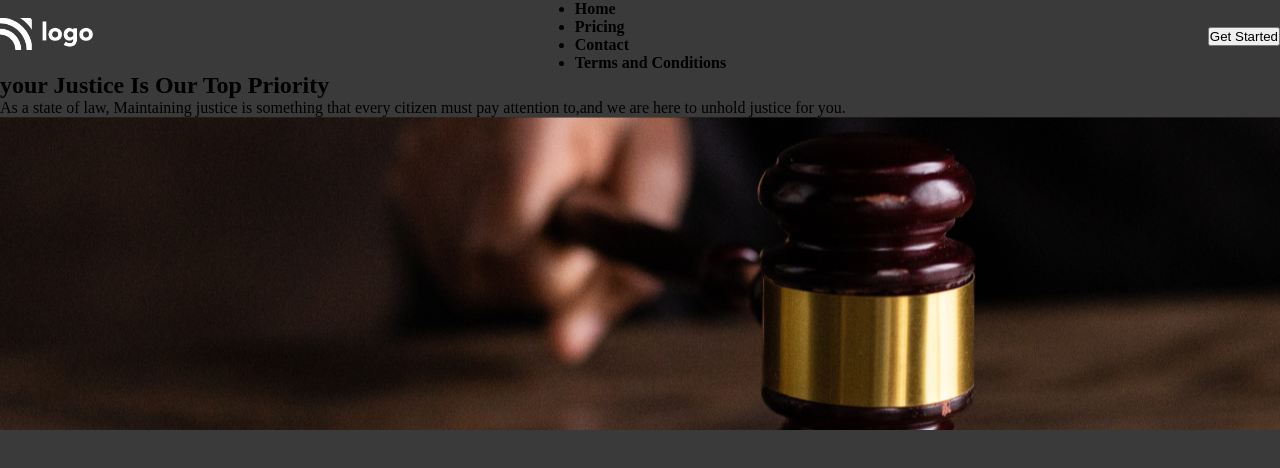
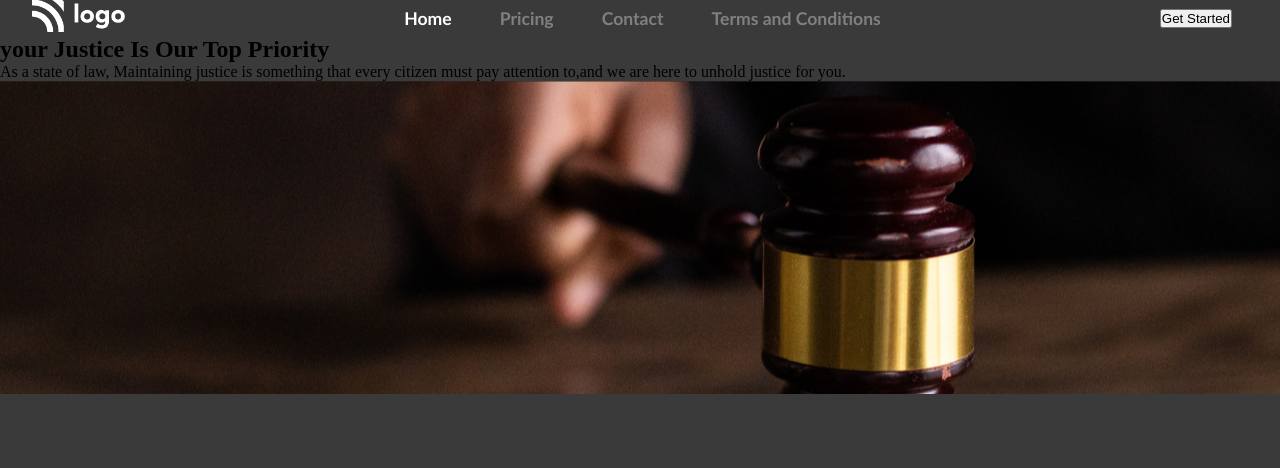
Before and after one commit to kanjsoni/HTML-CSS-PROJECT4, a plain HTML site: page index.html in a window 1280 px wide. Drawn offline with Linux system fonts and the light colour scheme; files whose address does not match are found by name; a web font is replaced by a local one.

Commit message:
added css

```diff
--- a/index.html
+++ b/index.html
@@ -12,6 +12,8 @@
       href="https://fonts.googleapis.com/css2?family=Red+Rose:wght@300;400;500;600;700&display=swap"
       rel="stylesheet"
     />
+    <!--Css Link-->
+    <link rel="stylesheet" href="./style.css"/>
     <!-- Dela Font -->
     <link rel="preconnect" href="https://fonts.googleapis.com" />
     <link rel="preconnect" href="https://fonts.gstatic.com" crossorigin />
@@ -26,7 +28,7 @@
       <section aria-label="navbar">
         <nav class="navbar">
           <div>
-            <img src="./assets/white-logo.png" alt="logo" class="logo" />
+            <img src="./Assets/white-logo.png" alt="logo" class="logo" />
           </div>
           <div>
             <ul class="list">
@@ -51,7 +53,7 @@
             <p>As a state of law, Maintaining justice is something that every citizen must pay attention to,and we are here to unhold justice for you.</p>
           </div>
             <div>
-              <img src="C:\Users\kanj7\Desktop\Html-Css-project4\Assets\BG.png" alt="bottom-img" />
+              <img src="./Assets\BG.png" alt="bottom-img" />
             </div>
           </div>
         </div>
--- a/style.css
+++ b/style.css
@@ -12,6 +12,8 @@ body{
     max-width: 100%;
 }
 .navbar{
+    margin-left: 2rem;
+    margin-right: 3rem;
     display: flex;
     justify-content: space-between;
     align-items: center;
@@ -22,3 +24,17 @@ body{
 .navbar img{
     height: 2rem;
 }
+.list{
+    display: flex;
+    justify-content: space-between;
+    align-items: center;
+    font-family: 'Gill Sans', 'Gill Sans MT', Calibri, 'Trebuchet MS', sans-serif;
+    font-size: 1.1rem;
+    font-weight: 900;
+    gap: 3rem;
+    list-style: none;
+    color: grey;
+}
+.list-item:nth-child(1){
+    color: white;
+}
```
